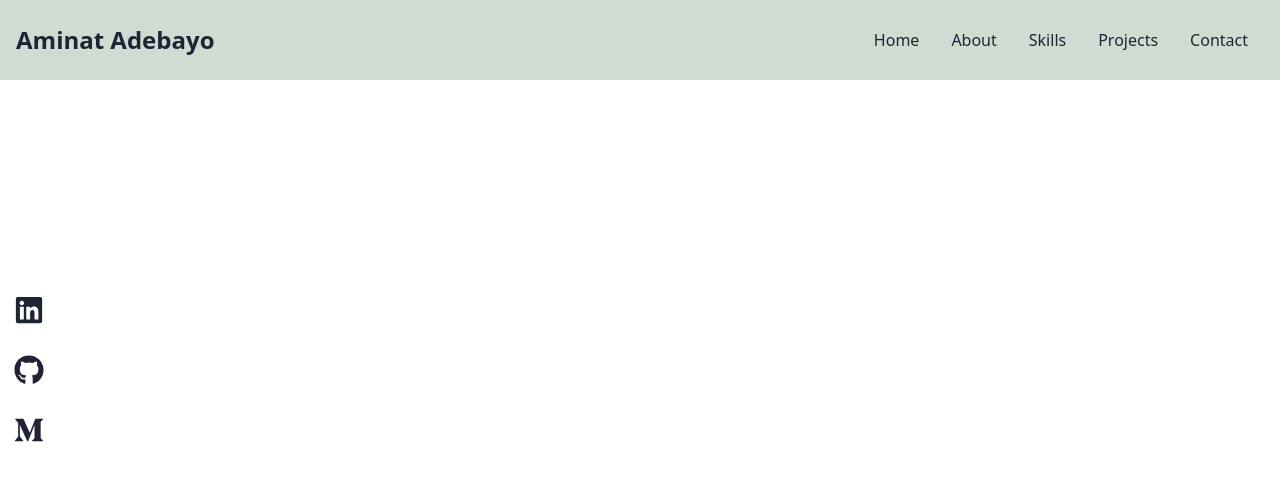
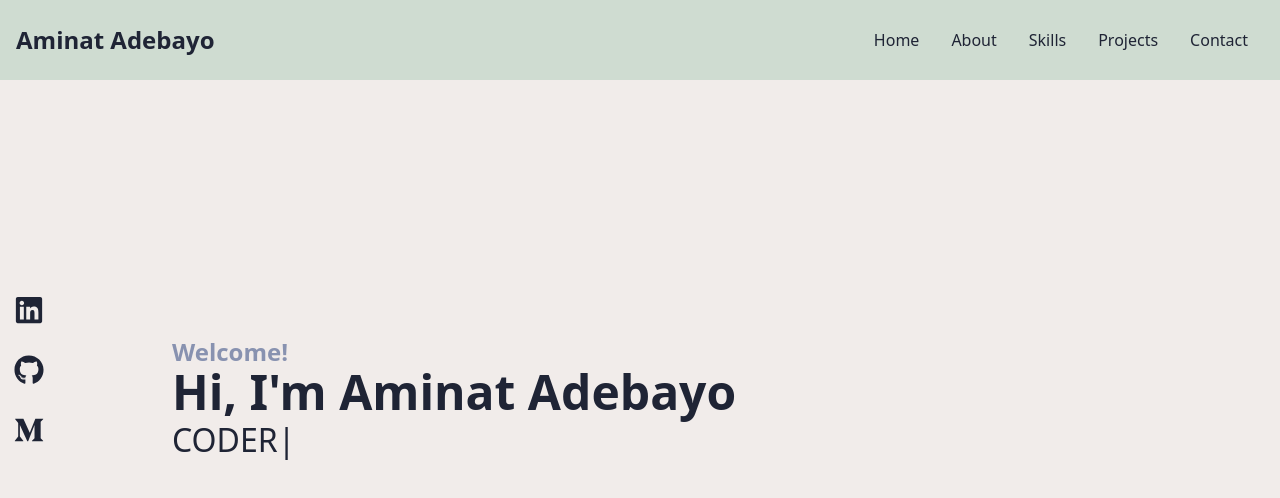
Before and after one commit to Amii911/Portfoliio, a React (Create React App) app: page / in a window 1280 px wide. Shown: the top 498 px of the page. Built offline with nearby package versions, Linux system fonts and the light colour scheme.

Commit message:
adding home

```diff
--- a/package.json
+++ b/package.json
@@ -12,6 +12,7 @@
     "react-icons": "^4.12.0",
     "react-scripts": "5.0.1",
     "react-scroll": "^1.9.0",
+    "react-type-animation": "^3.2.0",
     "web-vitals": "^2.1.4"
   },
   "scripts": {
--- a/src/App.js
+++ b/src/App.js
@@ -1,3 +1,4 @@
+import Home from "./components/Home";
 import Navbar from "./components/Navbar";
 
 
@@ -5,6 +6,7 @@ function App() {
   return (
     <div>
       <Navbar/>
+      <Home/>
     </div>
   );
 }
--- /dev/null
+++ b/src/components/Home.jsx
@@ -0,0 +1,32 @@
+import React from 'react';
+import { TypeAnimation } from 'react-type-animation';
+
+
+function Home() {
+  return (
+    <div name='home' className='w-full h-screen bg-[#f1ecea]'>
+
+        <div className='max-w-[1000px] mx-auto px-8 flex flex-col justify-center h-full'>
+            <p className='text-2xl font-bold text-[#8892b0]'>Welcome!</p>
+            <h1 className='text-3xl font-bold sm:text-5xl text-[#1f2435]'>Hi, I'm Aminat Adebayo</h1>
+            <h2 className=' text-[#1f2435]'> <TypeAnimation
+      sequence={[
+        'FULL-STACK SOFTWARE ENGINEER',
+        2000,
+        'CODER',
+        2000,
+        'TECH ENTHUSIAST',
+        2000
+      ]}
+      wrapper="span"
+      speed={50}
+      style={{ fontSize: '2em', display: 'inline-block' }}
+      repeat={Infinity}
+    />
+          </h2>
+        </div>
+    </div>
+  )
+}
+
+export default Home
```
Also changed, not shown: 1 other file (tests, documents, lock files or other folders).
